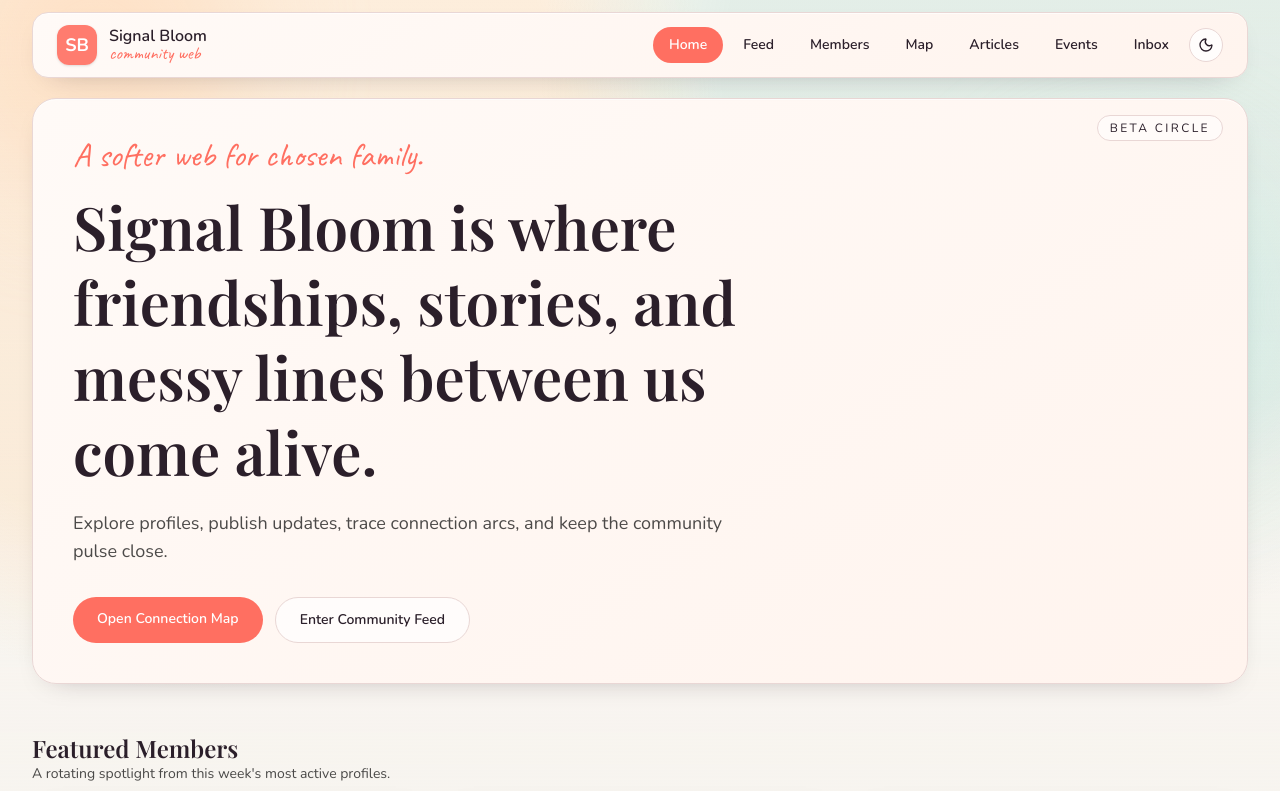
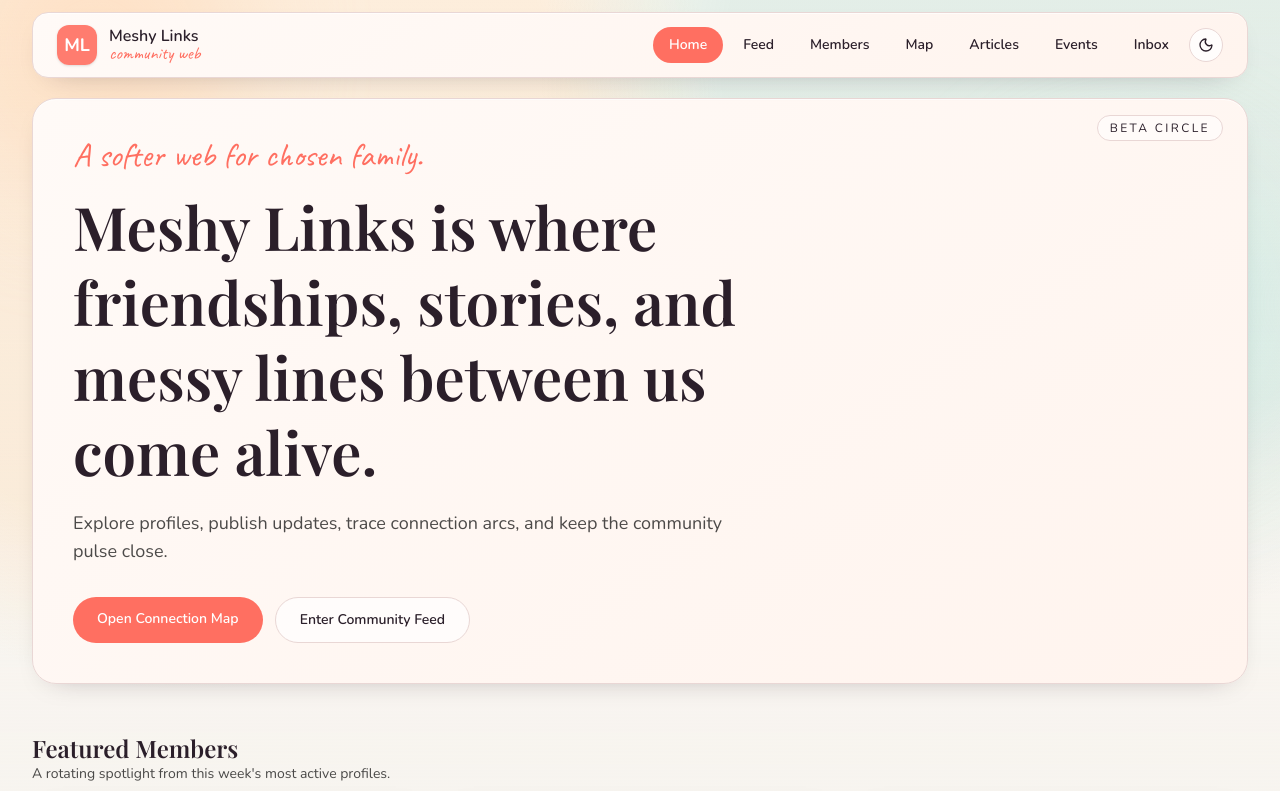
Before and after one commit to swells138/new-chart, a Next.js app: page / in a window 1280 px wide. Shown: the top 791 px of the page. Built offline with nearby package versions, Linux system fonts and the light colour scheme; a web font is replaced by a local one.

Commit message:
Rename app branding to Meshy Links

```diff
--- a/src/app/layout.tsx
+++ b/src/app/layout.tsx
@@ -21,7 +21,7 @@ const caveat = Caveat({
 });
 
 export const metadata: Metadata = {
-  title: "Signal Bloom",
+  title: "Meshy Links",
   description:
     "An original community-centered social platform concept focused on connections, stories, and shared creativity.",
 };
--- a/src/app/page.tsx
+++ b/src/app/page.tsx
@@ -21,7 +21,7 @@ export default function Home() {
           A softer web for chosen family.
         </p>
         <h1 className="mt-4 max-w-3xl text-4xl leading-tight font-semibold sm:text-6xl">
-          Signal Bloom is where friendships, stories, and messy lines between us come alive.
+          Meshy Links is where friendships, stories, and messy lines between us come alive.
         </h1>
         <p className="mt-5 max-w-2xl text-lg text-black/70 dark:text-white/80">
           Explore profiles, publish updates, trace connection arcs, and keep the community pulse close.
--- a/src/components/layout/site-nav.tsx
+++ b/src/components/layout/site-nav.tsx
@@ -27,11 +27,11 @@ export function SiteNav() {
         <div className="flex items-center justify-between gap-4">
           <Link href="/" className="group flex items-center gap-3">
             <div className="flex h-10 w-10 items-center justify-center rounded-xl bg-[var(--accent)]/90 text-lg font-bold text-white shadow-sm transition group-hover:rotate-6">
-              SB
+              ML
             </div>
             <div>
               {/* Customize this brand name/tagline for your own project identity. */}
-              <p className="text-base leading-none font-semibold">Signal Bloom</p>
+              <p className="text-base leading-none font-semibold">Meshy Links</p>
               <p className="script text-lg leading-none text-[var(--accent)]">community web</p>
             </div>
           </Link>
```
Also changed, not shown: 1 other file (tests, documents, lock files or other folders).
